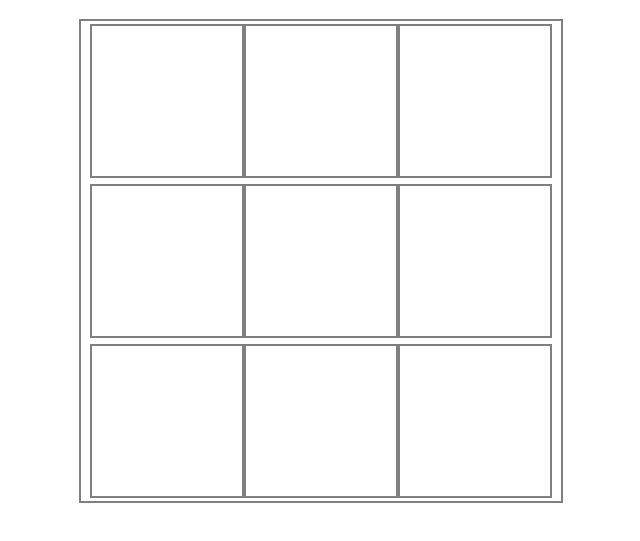
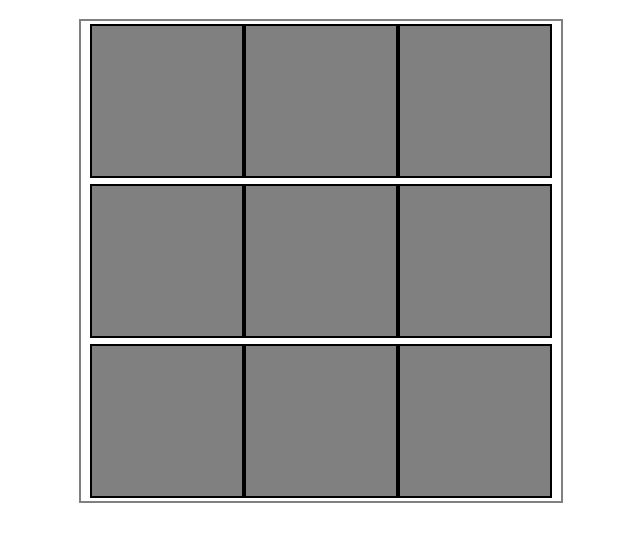
Before and after one commit to yangzhou0/jQuery-TTT-Game, a plain HTML site: page index.html in a window 1280 px wide. Shown: the part 61-602 px from the top of the page, without its empty margins (319-959 px from the left). Drawn offline with nearby package versions, Linux system fonts and the light colour scheme.

Commit message:
add background manuver

```diff
--- a/css/ttt.css
+++ b/css/ttt.css
@@ -16,12 +16,16 @@ ul{
   list-style: none;
 }
 
-li.square{
-  border:2px solid gray;
+.square{
+  border:2px solid black;
   margin: 0;
   width:150px;
   height: 150px;
+  background-color: gray;
 }
 
+.square:hover{
+  background-color: yellow;
+}
 .ttt{
 }
```
